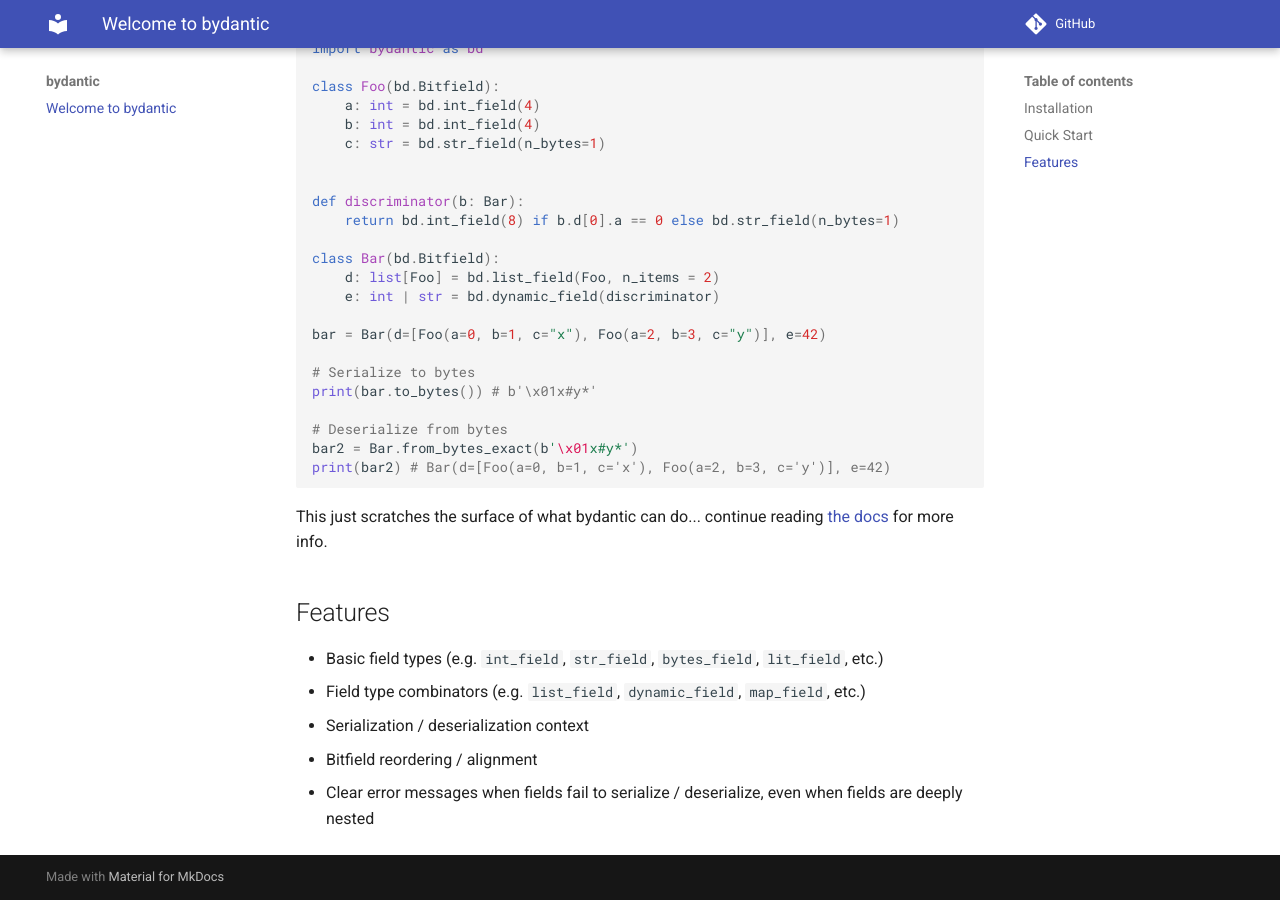
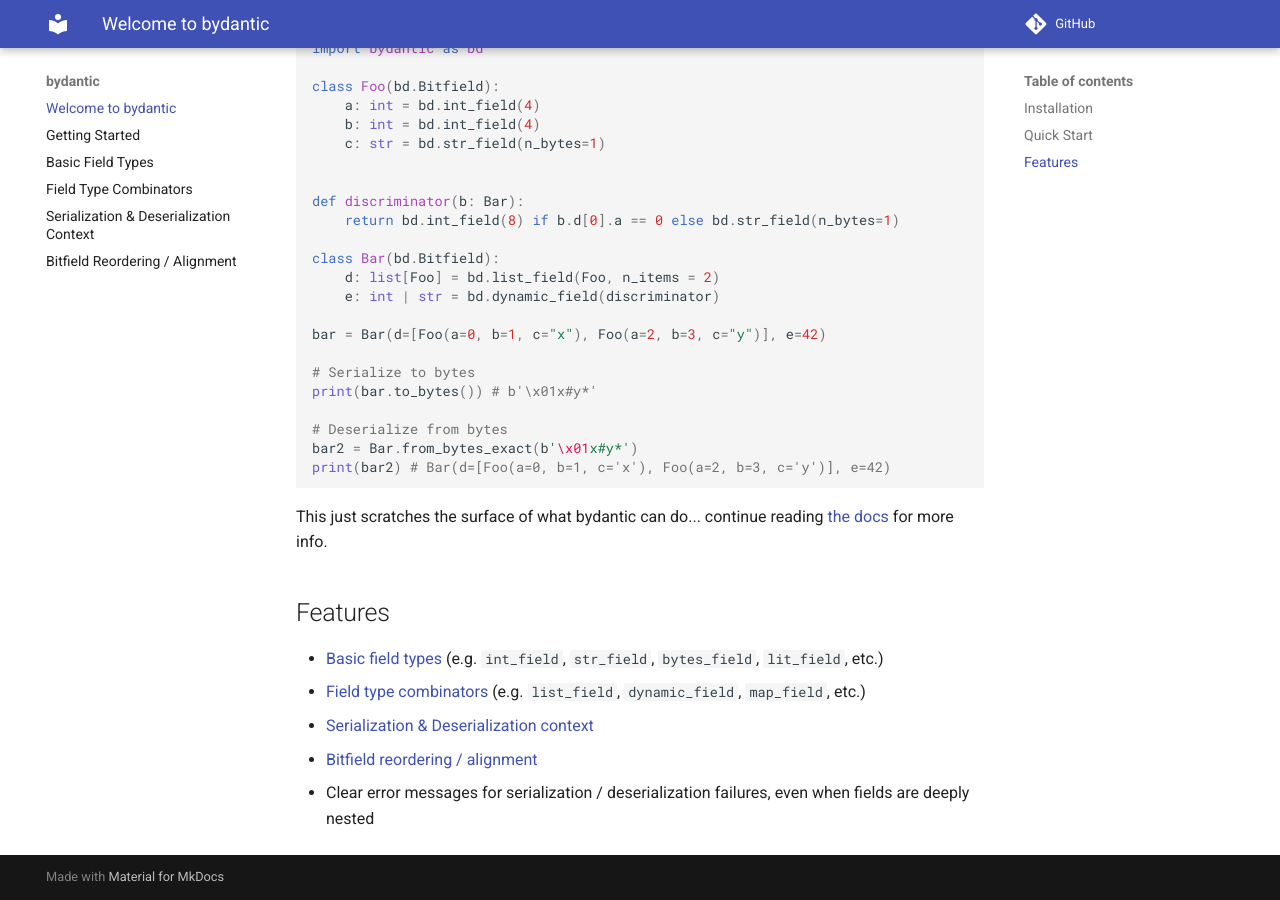
Before and after one commit to khusmann/bydantic, an MkDocs documentation site: the page built from docs/index.md, in a window 1280 px wide and 900 px high, scrolled down 1179 px. Built offline with MkDocs 1.6.1 and Material for MkDocs 9.7.7, drawn with Linux system fonts in a browser that asks for light colours; comment, search, counter and statistics services are not loaded.

Commit message:
stub pages

````diff
--- a/docs/index.md
+++ b/docs/index.md
@@ -94,14 +94,15 @@
 ```
 
 This just scratches the surface of what bydantic can do... continue reading
-[the docs](basic_field_types.md) for more info.
+[the docs](https://kylehusmann.com/bydantic/getting-started) for more info.
 
 ## Features
 
-- Basic field types (e.g. `int_field`, `str_field`, `bytes_field`, `lit_field`,
-  etc.)
-- Field type combinators (e.g. `list_field`, `dynamic_field`, `map_field`, etc.)
-- Serialization / deserialization context
-- Bitfield reordering / alignment
-- Clear error messages when fields fail to serialize / deserialize, even when
+- [Basic field types](https://kylehusmann.com/bydantic/basic-field-types) (e.g.
+  `int_field`, `str_field`, `bytes_field`, `lit_field`, etc.)
+- [Field type combinators](https://kylehusmann.com/bydantic/field-type-combinators)
+  (e.g. `list_field`, `dynamic_field`, `map_field`, etc.)
+- [Serialization & Deserialization context](https://kylehusmann.com/bydantic/serialization-deserialization-context)
+- [Bitfield reordering / alignment](https://kylehusmann.com/bydantic/bitfield-reordering-alignment)
+- Clear error messages for serialization / deserialization failures, even when
   fields are deeply nested
--- a/mkdocs.yml
+++ b/mkdocs.yml
@@ -1,6 +1,15 @@
 site_name: bydantic
 site_url: https://kylehusmann.com/bydantic
 repo_url: https://github.com/khusmann/bydantic
+
+nav:
+  - Welcome to bydantic: index.md
+  - Getting Started: getting-started.md
+  - Basic Field Types: basic-field-types.md
+  - Field Type Combinators: field-type-combinators.md
+  - Serialization & Deserialization Context: serialization-deserialization-context.md
+  - Bitfield Reordering / Alignment: bitfield-reordering-alignment.md
+
 theme:
   name: material
   features:
````
Also changed, not shown: README.md (+8 -7 lines), docs/basic-field-types.md (added, +3 -0 lines), docs/bitfield-reordering-alignment.md (added, +3 -0 lines), docs/field-type-combinators.md (added, +3 -0 lines), docs/getting-started.md (added, +3 -0 lines), docs/serialization-deserialization-context.md (added, +3 -0 lines).
